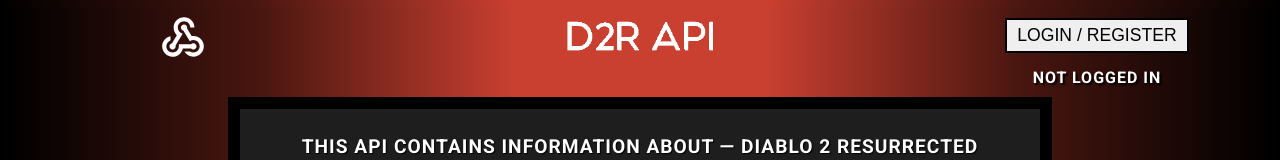
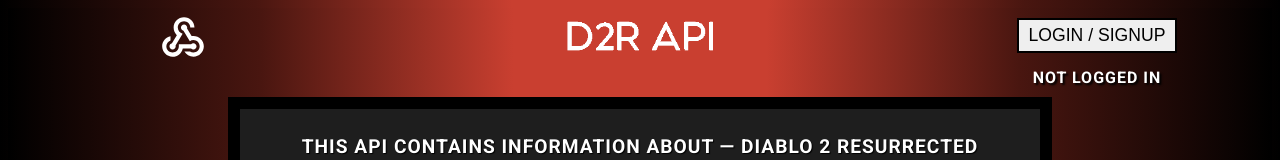
Before and after one commit to MThos/d2r-api, a React (Create React App) app: page / in a window 1280 px wide. Shown: the top 160 px of the page. Built offline with nearby package versions, Linux system fonts and the light colour scheme; no server answers; a web font is replaced by a local one.

Commit message:
Update LoginButton.js

```diff
--- a/src/components/LoginButton.js
+++ b/src/components/LoginButton.js
@@ -6,7 +6,7 @@
 
   return (
     <button className="auth0-btn" onClick={() => loginWithRedirect()}>
-      Login / Register
+      Login / Signup
     </button>
   );
 };
```
